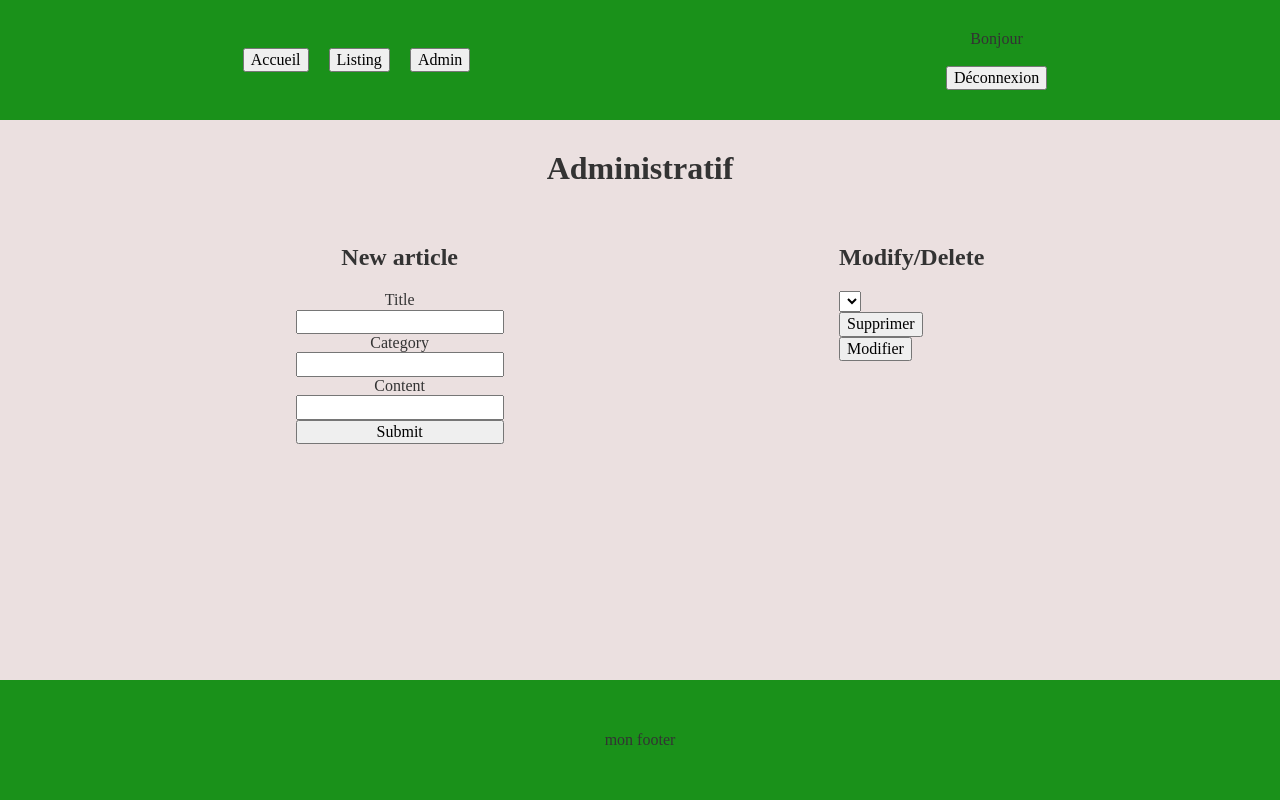
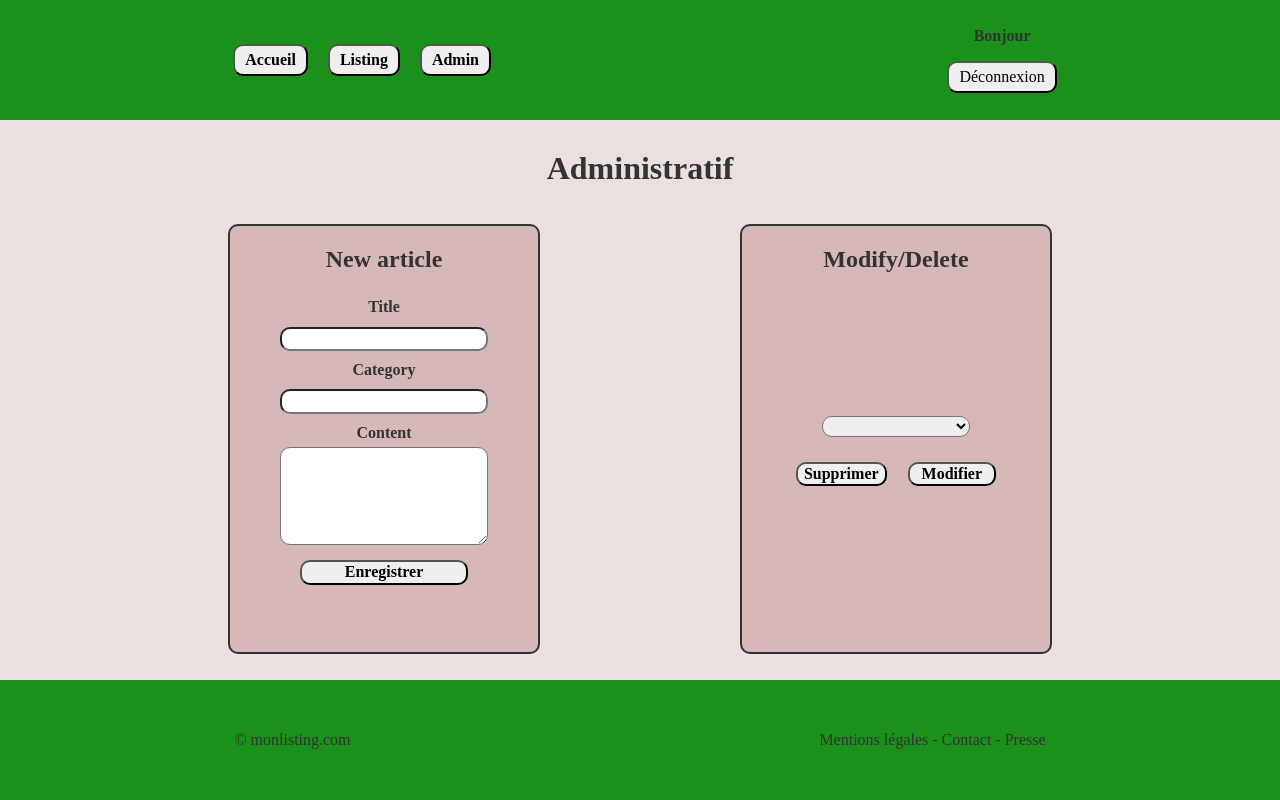
Before and after one commit to jonathanBouygues/tpPhp, a PHP site: page /index.php?page=admin in a window 1280 px wide. Run offline with PHP 8.4, Linux system fonts and the light colour scheme; the visitor is signed in with stand-in values (Sample User, id 1); data that the repository does not hold is empty.

Commit message:
work on css

```diff
--- a/src/BlogBundle/Resources/views/404.php
+++ b/src/BlogBundle/Resources/views/404.php
@@ -4,7 +4,7 @@
     <meta charset="UTF-8">
     <meta name="viewport" content="width=device-width, initial-scale=1.0">
     <link rel="shortcut icon" href="./image/favicon.png" type="image/png">
-    <title>Page 404</title>
+    <title>Mon listing - Page 404</title>
     <link rel="stylesheet" href="./css/normalize.css">
     <link rel="stylesheet" href="./css/style.css">
     <script src="./js/dyna404.js" defer></script>
--- a/src/BlogBundle/Resources/views/accueil.php
+++ b/src/BlogBundle/Resources/views/accueil.php
@@ -4,7 +4,7 @@
     <meta charset="UTF-8">
     <meta name="viewport" content="width=device-width, initial-scale=1.0">
     <link rel="shortcut icon" href="./image/favicon.png" type="image/png">
-    <title>Accueil</title>
+    <title>Mon listing - Accueil</title>
     <link rel="stylesheet" href="./css/normalize.css">
     <link rel="stylesheet" href="./css/style.css">
 </head>
@@ -17,7 +17,7 @@
 
     <!-- main -->
     <main class="containerAccueil">
-        <h1>Bienvenue sur la liste secrête</h1>
+        <h1>Bienvenue sur la liste secrète</h1>
 
         <p>
         Lorem ipsum dolor sit amet, consectetur adipisicing elit. Minima excepturi impedit voluptatum harum vero, officia doloribus et officiis quae magnam! Aspernatur assumenda suscipit sed, quidem velit fugit asperiores sit earum!
--- a/src/BlogBundle/Resources/views/admin.php
+++ b/src/BlogBundle/Resources/views/admin.php
@@ -4,7 +4,7 @@
     <meta charset="UTF-8">
     <meta name="viewport" content="width=device-width, initial-scale=1.0">
     <link rel="shortcut icon" href="./image/favicon.png" type="image/png">
-    <title>Admin</title>
+    <title>Mon listing - Admin</title>
     <link rel="stylesheet" href="./css/normalize.css">
     <link rel="stylesheet" href="./css/style.css">
     <script src="./js/dynaAdmin.js" defer></script>
@@ -29,15 +29,16 @@
                     <label for="">Category</label>
                     <input type="text" name="category">
                     <label for="">Content</label>
-                    <input type="text" name="content">
+                    <textarea name="content" cols="20" rows="5"></textarea>
                     <input type="hidden" name="page" value="admin">
-                    <input type="submit">
+                    <input type="submit" value="Enregistrer">
                 </form>
             </div>
 
             <div class="containerModDel">
                 <h2>Modify/Delete</h2>
 
+                <div id="containerButton">
                     <select name="" id="valueArticle">
                         <?php
                             foreach($viewData['articles'] as $article) {
@@ -68,6 +69,7 @@
                     </div>
                 </div>
             </div>
+        </div>
 
     </main>
 
--- a/src/BlogBundle/Resources/views/connexion.php
+++ b/src/BlogBundle/Resources/views/connexion.php
@@ -4,7 +4,7 @@
     <meta charset="UTF-8">
     <meta name="viewport" content="width=device-width, initial-scale=1.0">
     <link rel="shortcut icon" href="./image/favicon.png" type="image/png">
-    <title>Connexion</title>
+    <title>Mon listing - Connexion</title>
     <link rel="stylesheet" href="./css/normalize.css">
     <link rel="stylesheet" href="./css/style.css">
     <script src="./js/dynaConnexion.js" defer></script>
@@ -20,7 +20,7 @@
                 <label for="">Mot de passe</label>
                 <input type="password" name="password">
                 <input type="hidden" name="page" value="accueil">
-                <input type="submit" name="" id="">
+                <input type="submit" value="Log in">
         </form>
 
         <button id="actionNew">Nouvel user</button>
--- a/src/BlogBundle/Resources/views/footer.php
+++ b/src/BlogBundle/Resources/views/footer.php
@@ -1,3 +1,4 @@
 <footer>
-  <span>mon footer</span>
+  <span>&copy monlisting.com</span>
+  <span>Mentions légales - Contact - Presse</span>
 </footer>
--- a/web/css/style.css
+++ b/web/css/style.css
@@ -4,7 +4,7 @@
   /* couleur */
   --coulAlpha: rgb(26, 145, 26);
   --coulBeta: rgb(235, 224, 224);
-  --coulDelta: rgb(202, 164, 164);
+  --coulDelta: rgb(214, 184, 184);
   --coulTexte: #333333;
 }
 
@@ -56,8 +56,11 @@
   margin: 10px;
 }
 
-h1, h2, label,span {text-align: center;}
+h1, h2, label,span, input, label, select {text-align: center;}
+input, button, textarea, select {border-radius: 10px;}
 p {text-align: justify;}
+label, input[type=submit] {font-weight: bold;}
+
 
 
 /* ╔╩╔╩╔╩╔╩╔╩╔╩╔╩╔╩╔╩╔╩ */
@@ -69,12 +72,22 @@
   height: 80%;
 }
 
+header div.log span {
+  font-weight: bold;
+}
+
+header nav input,
+header div.log button {
+  padding: 5px 10px;
+}
 
 
 /* ╔╩╔╩╔╩╔╩╔╩╔╩╔╩╔╩ */
 /* █▄██▄█ Page Connexion  █▄██▄█ */
 main.containerConnexion {
-  border-radius: 20px;
+  border-radius: 10px;
+  align-items: center;
+  background-color: var(--coulAlpha);
 }
 
 main.containerConnexion form.formConnexion,
@@ -124,14 +161,63 @@
   height: 80%;
 }
 
-div.containerAdmin div.containerNew {
+main.containerAdmin div.containerNew,
+main.containerAdmin div.containerModDel {
   display: flex;
-  justify-content: center;
+  flex-direction: column;
+  justify-content: flex-start;
+  align-items: center;
+  border: 2px solid var(--coulTexte);
+  background-color: var(--coulDelta);
+  height: 95%;
+  width: 30%;
+  border-radius: 10px;
 }
 
 main.containerAdmin div.containerNew form {
   display: flex;
   flex-direction: column;
+}
+
+main.containerAdmin div.containerNew form input,
+main.containerAdmin div.containerNew form label,
+main.containerAdmin div.containerModDel form input,
+main.containerAdmin div.containerModDel form label {
+  margin: 5px 0px;
+}
+
+main.containerAdmin div.containerNew form input:last-child {
+  margin: 15px 20px;
+}
+
+main.containerAdmin div.containerModDel div#containerButton {
+  display: flex;
+  flex-direction: column;
+  justify-content: center;
+  align-items: center;
+  height: 80%;
+  width: 80%;
+}
+
+main.containerAdmin div#containerButton select {
+  width: 60%;
+}
+
+main.containerAdmin div#containerButton div:last-child {
+  display: flex;
+  justify-content: space-around;
+  align-items: center;
+  margin: 20px 0;
+  width: 90%;
+}
+
+main.containerAdmin div#containerButton div:last-child button,
+main.containerAdmin div#containerButton div:last-child form#DelArt  {
+  width: 40%;
+}
+
+main.containerAdmin div#containerButton div:last-child button {
+  font-weight: bold;
 }
 
 main.containerAdmin div.containerModDel form#formModArt {
```
Also changed, not shown: other parts of web/css/style.css (+26 -2 lines), src/BlogBundle/Resources/views/listing.php (+4 -5 lines). Lines whose indentation alone changed are shown as unchanged.
